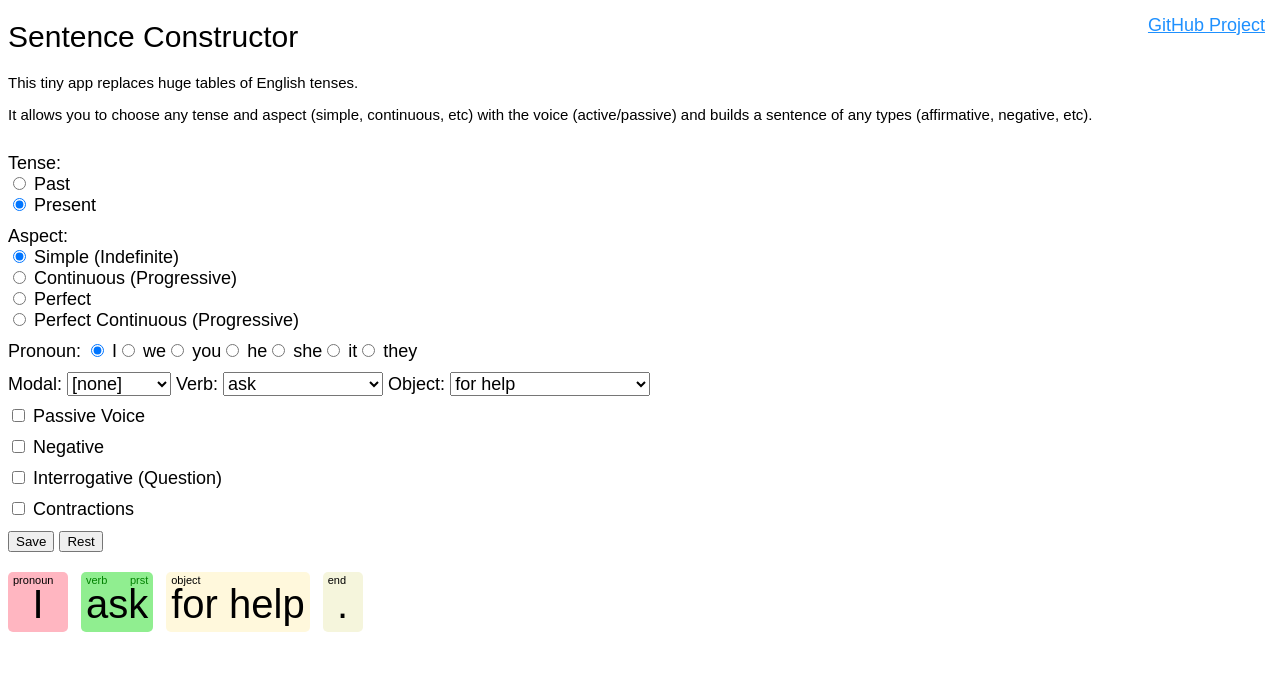
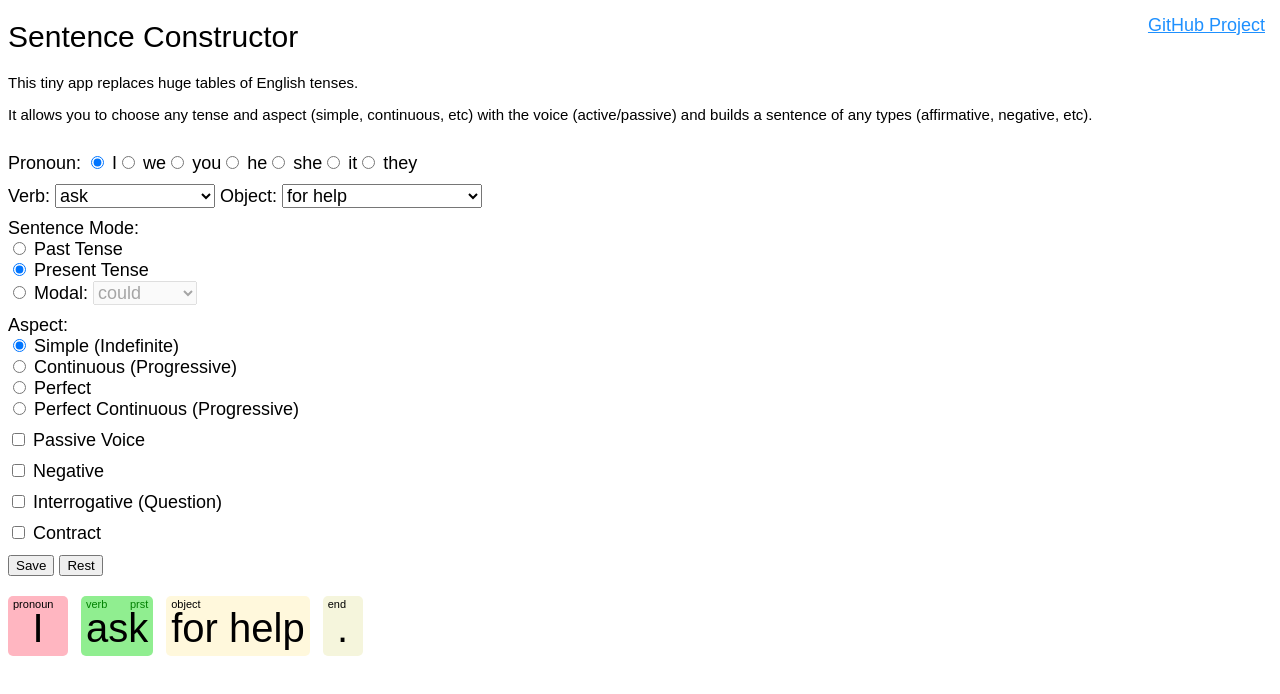
Before and after one commit to axln/eng-learn, a React app: page / in a window 1280 px wide. Shown: the top 694 px of the page. Built offline with nearby package versions, Linux system fonts and the light colour scheme.

Commit message:
modal and tense as sentence mode

```diff
--- a/src/component/App.tsx
+++ b/src/component/App.tsx
@@ -1,5 +1,5 @@
 import React, { useEffect, useState } from 'react';
-import { Aspect, ModalVerb, SentenceParams, Tense } from '~/type';
+import { Aspect, ModalVerb, SentenceMode, SentenceParams } from '~/type';
 import { PronounCombo } from '~/component/PronounCombo';
 import { VerbCombo } from '~/component/VerbCombo';
 import { Sentence } from '~/component/Sentence';
@@ -13,16 +13,16 @@ type AppState = {
 
 const defaultAppState: AppState = {
   params: {
-    tense: Tense.present,
-    aspect: Aspect.simple,
     pronounKey: 'I',
     verbKey: 'ask:r',
+    mode: SentenceMode.PresentTense,
+    modalVerb: ModalVerb.could,
+    aspect: Aspect.simple,
     passive: false,
-    objectIndex: 0,
     negative: false,
     interrogative: false,
     applyContractions: false,
-    modalVerb: null
+    objectIndex: 0
   },
   sentences: []
 };
@@ -118,7 +118,7 @@ export const App: React.FC = () => {
       ...state,
       params: {
         ...params,
-        tense: e.target.value as Tense
+        mode: e.target.value as SentenceMode
       }
     });
   };
@@ -167,26 +167,54 @@ export const App: React.FC = () => {
           (active/passive) and builds a sentence of any types (affirmative, negative, etc).
         </p>
       </div>
+
       <div className="controls">
-        Tense: <br />
+        Pronoun: <PronounCombo pronounKey={params.pronounKey} onChange={pronounChangeHandler} />{' '}
+      </div>
+      <div className="controls">
+        Verb: <VerbCombo verbKey={params.verbKey} onChange={verbChangeHandler} /> Object:{' '}
+        <ObjectCombo
+          verbRoot={params.verbKey.split(':')[0]}
+          passive={params.passive}
+          objectIndex={params.objectIndex}
+          onChange={objectIndexChangeHandler}
+        />
+      </div>
+
+      <div className="controls">
+        Sentence Mode: <br />
         <input
           id="past_tense_radio"
           type="radio"
           name="tense"
-          value={Tense.past}
+          value={SentenceMode.PastTense}
           onChange={tenseChangeHandler}
-          checked={params.tense === Tense.past}
+          checked={params.mode === SentenceMode.PastTense}
         />
-        <label htmlFor="past_tense_radio">{' Past'}</label> <br />
+        <label htmlFor="past_tense_radio">{' Past Tense'}</label> <br />
         <input
           id="present_tense_radio"
           type="radio"
           name="tense"
-          value={Tense.present}
+          value={SentenceMode.PresentTense}
           onChange={tenseChangeHandler}
-          checked={params.tense === Tense.present}
+          checked={params.mode === SentenceMode.PresentTense}
         />
-        <label htmlFor="present_tense_radio">{' Present'}</label>
+        <label htmlFor="present_tense_radio">{' Present Tense'}</label> <br />
+        <input
+          id="modal_radio"
+          type="radio"
+          name="tense"
+          value={SentenceMode.Modal}
+          onChange={tenseChangeHandler}
+          checked={params.mode === SentenceMode.Modal}
+        />
+        <label htmlFor="modal_radio">{' Modal: '}</label>
+        <ModalCombo
+          enabled={params.mode === SentenceMode.Modal}
+          modalVerb={params.modalVerb}
+          onChange={modalVerbChangeHandler}
+        />
       </div>
 
       <div className="controls">
@@ -236,20 +264,6 @@ export const App: React.FC = () => {
       </div>
 
       <div className="controls">
-        Pronoun: <PronounCombo pronounKey={params.pronounKey} onChange={pronounChangeHandler} />{' '}
-      </div>
-      <div className="controls">
-        Modal: <ModalCombo modalVerb={params.modalVerb} onChange={modalVerbChangeHandler} /> Verb:{' '}
-        <VerbCombo verbKey={params.verbKey} onChange={verbChangeHandler} /> Object:{' '}
-        <ObjectCombo
-          verbRoot={params.verbKey.split(':')[0]}
-          passive={params.passive}
-          objectIndex={params.objectIndex}
-          onChange={objectIndexChangeHandler}
-        />
-      </div>
-
-      <div className="controls">
         <input
           type="checkbox"
           id="passive"
@@ -286,7 +300,7 @@ export const App: React.FC = () => {
           checked={params.applyContractions}
           onChange={contractChangeHandler}
         />{' '}
-        <label htmlFor="contract">Contractions</label>
+        <label htmlFor="contract">Contract</label>
       </div>
       <div className="controls">
         <button onClick={saveHandler}>Save</button> <button onClick={resetHandler}>Rest</button>
--- a/src/component/ModalCombo.tsx
+++ b/src/component/ModalCombo.tsx
@@ -4,22 +4,20 @@ import { ModalVerb } from '~/type';
 type ACProps = {
   modalVerb: ModalVerb;
   onChange: (modalVerb: ModalVerb) => void;
+  enabled: boolean;
 };
 
-export const ModalCombo: React.FC<ACProps> = ({ modalVerb, onChange }) => {
+export const ModalCombo: React.FC<ACProps> = ({ modalVerb, onChange, enabled }) => {
   const comboChangeHandler = (e: React.ChangeEvent<HTMLSelectElement>) => {
-    if (e.target.value === 'null') {
-      onChange(null);
-    } else {
-      onChange(e.target.value as ModalVerb);
-    }
+    onChange(e.target.value as ModalVerb);
   };
 
   return (
-    <select id="modal" onChange={comboChangeHandler} defaultValue={modalVerb || 'null'}>
-      <option key={null} value={'null'}>
-        [none]
-      </option>
+    <select
+      disabled={!enabled}
+      id="modal"
+      onChange={comboChangeHandler}
+      defaultValue={modalVerb || 'null'}>
       {Object.keys(ModalVerb).map((value: string) => (
         <option key={value} value={value}>
           {ModalVerb[value as keyof typeof ModalVerb].replace('_', ' ')}
--- a/src/lib/Grammar.ts
+++ b/src/lib/Grammar.ts
@@ -5,8 +5,8 @@ import {
   GrammarPerson,
   ModalVerb,
   Pronoun,
+  SentenceMode,
   SentenceParams,
-  Tense,
   VerbForm
 } from '~/type';
 import { specialVerbs } from '~/lib/SpecialVerbs';
@@ -81,21 +81,33 @@ export function renderVerbChain(params: SentenceParams): string[] {
   const affirmative = !params.negative && !params.interrogative;
 
   // this condition is the most complex part of the English grammar
-  // it states that in simple past or present you can skip DO aux verb in either of the
+  // it states that in simple past or present you can skip DO aux verb in any of the
   // following cases:
   // - affirmative sentence
-  // - main verb is be
+  // - main verb is BE
   // - modality is used
   // in this case the next verb from the chain takes its tense form
   const skipFirstVerb =
     params.aspect === Aspect.simple &&
-    (affirmative || params.modalVerb || mainVerbRoot === aspect.auxReplacedBy || params.passive);
+    (affirmative ||
+      params.mode === SentenceMode.Modal ||
+      mainVerbRoot === aspect.auxReplacedBy ||
+      params.passive);
 
   if (skipFirstVerb) {
     verbChain.shift();
   }
 
-  if (params.modalVerb) {
+  switch (params.mode) {
+    case SentenceMode.PastTense:
+    case SentenceMode.PresentTense:
+      {
+        const firstVerbForm =
+          params.mode === SentenceMode.PastTense ? VerbForm.past : VerbForm.present;
+        verbChain[0] = `${verbChain[0]}.${firstVerbForm}`;
+      }
+      break;
+    case SentenceMode.Modal:
       if (params.modalVerb === ModalVerb.ought_to) {
         verbChain.splice(0, 0, 'ought:modal', 'to:modal');
       } else if (params.modalVerb === ModalVerb.had_better) {
@@ -103,11 +115,7 @@ export function renderVerbChain(params: SentenceParams): string[] {
       } else {
         verbChain.splice(0, 0, `${params.modalVerb}:modal`);
       }
-  }
-
-  if (!params.modalVerb) {
-    const firstVerbForm = params.tense === Tense.past ? VerbForm.past : VerbForm.present;
-    verbChain[0] = `${verbChain[0]}.${firstVerbForm}`;
+      break;
   }
 
   if (params.passive) {
--- a/src/type.ts
+++ b/src/type.ts
@@ -1,6 +1,7 @@
-export enum Tense {
-  past = 'past',
-  present = 'present'
+export enum SentenceMode {
+  PastTense = 'PastTense',
+  PresentTense = 'PresentTense',
+  Modal = 'Modal'
 }
 
 export enum Aspect {
@@ -32,7 +33,7 @@ export type Aspects = {
 };
 
 export type SentenceParams = {
-  tense: Tense;
+  mode: SentenceMode;
   aspect: Aspect;
   pronounKey: string;
   verbKey: string;
```
Also changed, not shown: src/component/TenseCombo.tsx (+5 -5 lines). Lines whose indentation alone changed are shown as unchanged.
